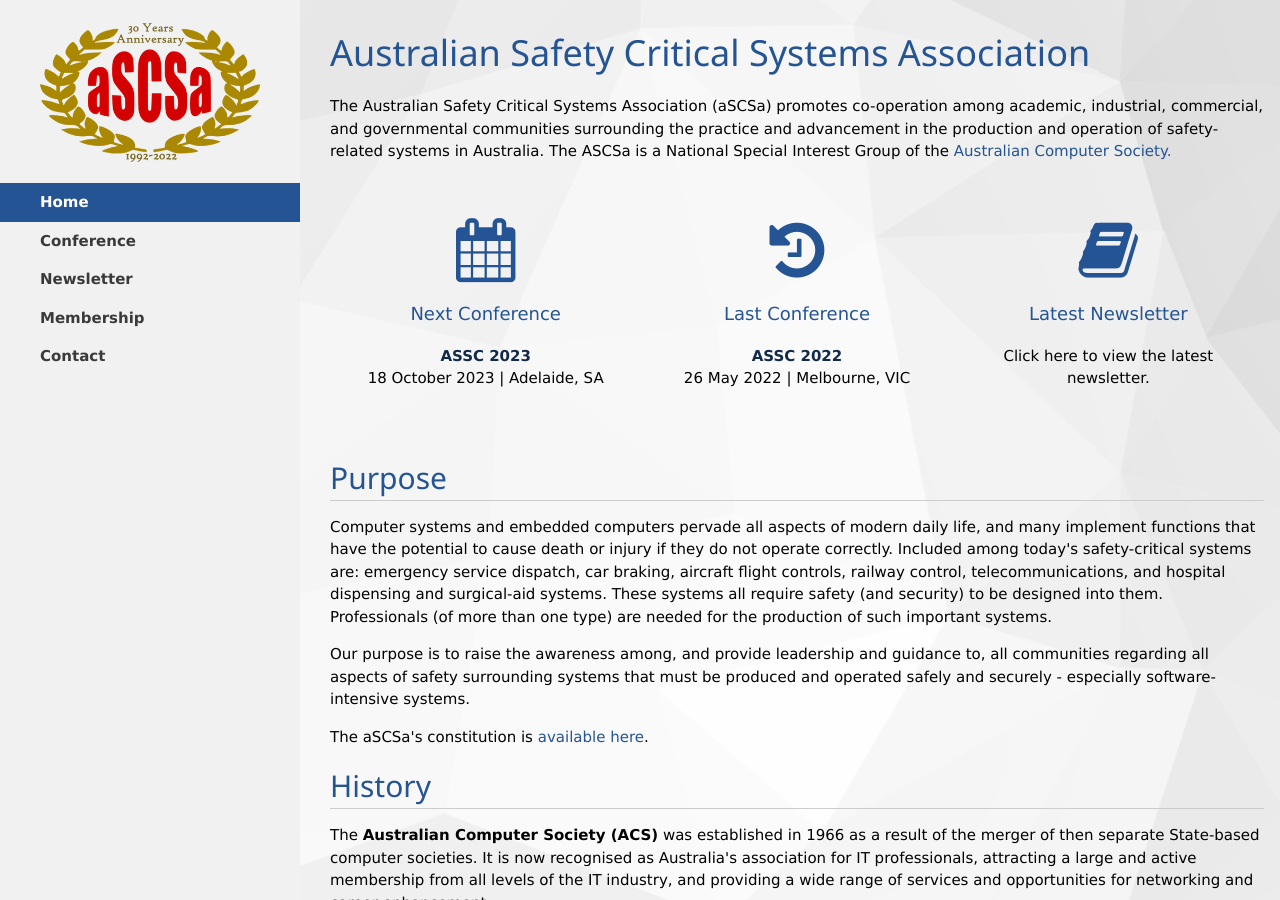
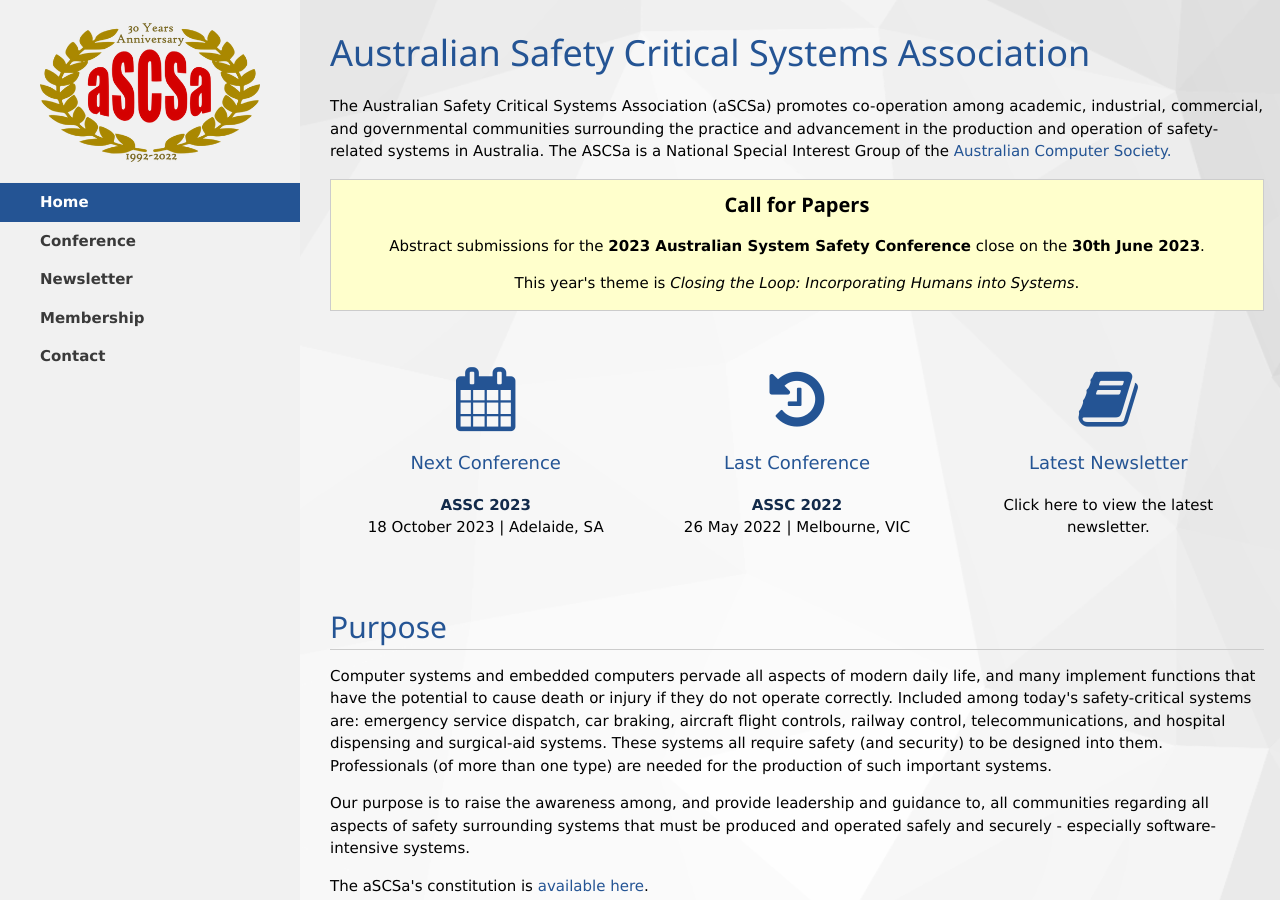
Before and after one commit to aus-safety-critical-systems-assoc/aus-safety-critical-systems-assoc.github.io, a Jekyll site: the page built from index.html, in a window 1280 px wide and 900 px high. Built offline with Jekyll 4.4.1, drawn with Linux system fonts in a browser that asks for light colours.

Commit message:
Added call for papers.

```diff
--- a/_layouts/default.html
+++ b/_layouts/default.html
@@ -18,10 +18,10 @@
       <a href="/" aria-label="Home"><img src="/assets/img/logo.png" alt="aSCSa" class="w3-image" style="max-width:260px;padding-left:40px;padding-bottom:10px;"/></a>
       <hr style="margin:10px 0 0 0;">
       <a href="/" class="w3-bar-item w3-button {% if page.url == '/' %}w3-theme{% endif %}" style="padding-left:40px;">Home</a>
-      <a href="/conferences" class="w3-bar-item w3-button {% if page.url == '/conferences/' or page.collection == 'conferences' %}w3-theme{% endif %}"" style="padding-left:40px;">Conference</a>
-      <a href="/newsletters" class="w3-bar-item w3-button {% if page.url == '/newsletters/' or page.collection == 'newsletters' %}w3-theme{% endif %}"" style="padding-left:40px;">Newsletter</a>
-      <a href="/membership" class="w3-bar-item w3-button {% if page.url == '/membership/' %}w3-theme{% endif %}"" style="padding-left:40px;">Membership</a>
-      <a href="/contact" class="w3-bar-item w3-button {% if page.url == '/contact/' %}w3-theme{% endif %}"" style="padding-left:40px;">Contact</a>
+      <a href="/conferences/" class="w3-bar-item w3-button {% if page.url == '/conferences/' or page.collection == 'conferences' %}w3-theme{% endif %}" style="padding-left:40px;">Conference</a>
+      <a href="/newsletters/" class="w3-bar-item w3-button {% if page.url == '/newsletters/' or page.collection == 'newsletters' %}w3-theme{% endif %}" style="padding-left:40px;">Newsletter</a>
+      <a href="/membership/" class="w3-bar-item w3-button {% if page.url == '/membership/' %}w3-theme{% endif %}" style="padding-left:40px;">Membership</a>
+      <a href="/contact/" class="w3-bar-item w3-button {% if page.url == '/contact/' %}w3-theme{% endif %}" style="padding-left:40px;">Contact</a>
     </nav>
     <header class="w3-container w3-top w3-hide-large w3-white w3-border-bottom w3-xlarge w3-padding">
       <a href="/"><img src="/assets/img/ascsa.png" class="w3-image w3-left" style="max-height:50px"/></a>
--- a/index.html
+++ b/index.html
@@ -8,6 +8,12 @@
 </div>
 <div>
   <p>The Australian Safety Critical Systems Association (aSCSa) promotes co-operation among academic, industrial, commercial, and governmental communities surrounding the practice and advancement in the production and operation of safety-related systems in Australia. The ASCSa is a National Special Interest Group of the <a href="https://www.acs.org.au" class="w3-text-theme" target="_blank">Australian Computer Society.</a></p>
+</div>
+<div class="w3-panel w3-border w3-pale-yellow w3-center">
+    <h4><b>Call for Papers</b></h4>
+    <p>Abstract submissions for the <a href="/conferences/"><b>2023 Australian System Safety Conference</b></a> close on the <b>30th June 2023</b>.</p>
+    <p>This year's theme is <i>Closing the Loop: Incorporating Humans into Systems</i>.</p>
+  </p>
 </div>
 <div class="w3-row w3-center w3-padding-32">
   {% assign next_conference = site.conferences[-1] %}
```
